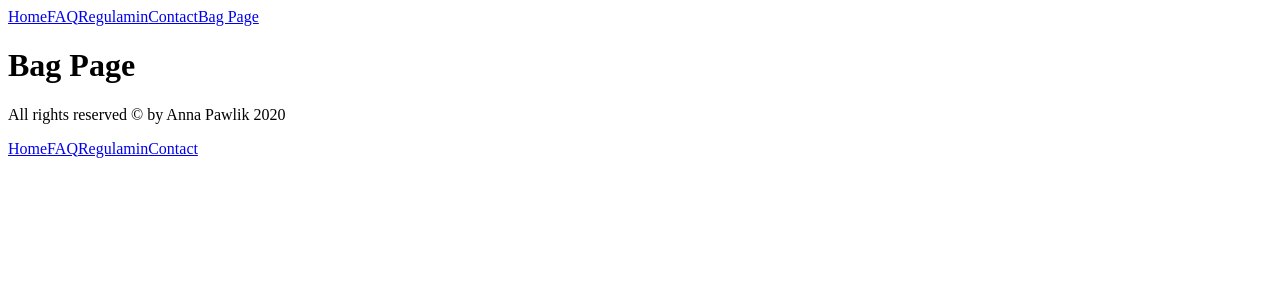
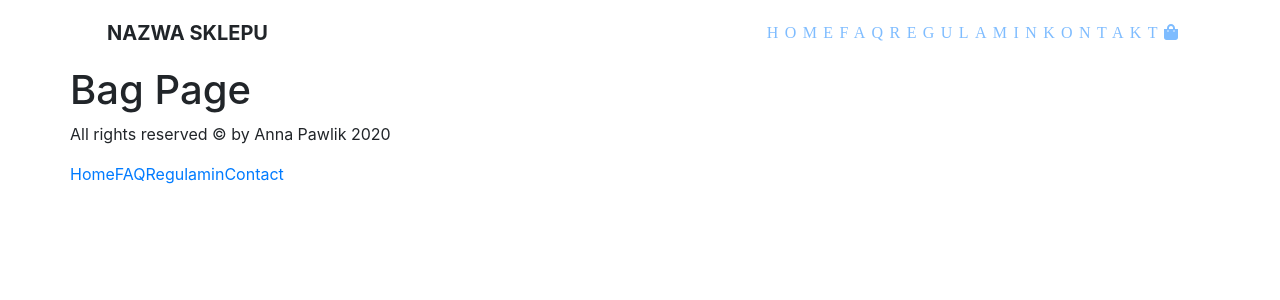
Before and after one commit to anpawdev/Final_Project, a React (Create React App) app in the folder client/: page /bag in a window 1280 px wide. Shown: the top 300 px of the page. Built offline with nearby package versions, Linux system fonts and the light colour scheme.

Commit message:
Add NavBar

```diff
--- a/client/package.json
+++ b/client/package.json
@@ -3,9 +3,13 @@
   "version": "0.1.0",
   "private": true,
   "dependencies": {
+    "@fortawesome/fontawesome-svg-core": "^1.2.26",
+    "@fortawesome/free-solid-svg-icons": "^5.12.0",
+    "@fortawesome/react-fontawesome": "^0.1.8",
     "@testing-library/jest-dom": "^4.2.4",
     "@testing-library/react": "^9.3.2",
     "@testing-library/user-event": "^7.1.2",
+    "bootstrap": "^4.4.1",
     "node-sass": "4.12.0",
     "react": "^16.12.0",
     "react-dom": "^16.12.0",
--- /dev/null
+++ b/client/src/components/features/Logo/Logo.js
@@ -0,0 +1,9 @@
+import React from 'react'
+
+import './Logo.scss';
+
+const Logo = () => (
+  <h1 className="navbar logo">Nazwa sklepu</h1>
+);
+
+export default Logo;
--- /dev/null
+++ b/client/src/components/features/Logo/Logo.scss
@@ -0,0 +1,8 @@
+.logo {
+    font-weight: bold;
+    font-size: 20px;
+    margin: 5px;
+    display: flex;
+    justify-content: flex-start;
+    padding: 10px;
+}
--- a/client/src/components/features/NavBar/NavBar.js
+++ b/client/src/components/features/NavBar/NavBar.js
@@ -1,16 +1,25 @@
 import React from 'react';
 import { Link } from 'react-router-dom';
+import { FontAwesomeIcon } from '@fortawesome/react-fontawesome';
+import { faShoppingBag } from '@fortawesome/free-solid-svg-icons';
+import Logo from '../Logo/Logo';
+import './NavBar.scss';
 
 class NavBar extends React.Component {
 
   render() {
     return (
-      <div>
-        <Link to='/'>Home</Link>
-        <Link to='/FAQ'>FAQ</Link>
-        <Link to='/regulamin'>Regulamin</Link>
-        <Link to='/contact'>Contact</Link>
-        <Link to='/bag'>Bag Page</Link>
+      <div className="navbar text-uppercase">
+        <Logo />
+        <div className="navbar navbar-links">
+          <Link to='/'>Home</Link>
+          <Link to='/FAQ'>FAQ</Link>
+          <Link to='/regulamin'>Regulamin</Link>
+          <Link to='/contact'>Kontakt</Link>
+          <Link to='/bag'>
+            <FontAwesomeIcon icon={faShoppingBag} />
+          </Link>
+        </div>
       </div>
     );
   }
--- /dev/null
+++ b/client/src/components/features/NavBar/NavBar.scss
@@ -0,0 +1,5 @@
+.navbar-links {
+    letter-spacing: 6.4px;
+    font-family: "Myriad Pro";
+    opacity: 0.5;
+}
--- a/client/src/components/layout/PageContainer/PageContainer.js
+++ b/client/src/components/layout/PageContainer/PageContainer.js
@@ -1,7 +1,7 @@
 import React from 'react';
 import PropTypes from 'prop-types';
 
-// import './PageContainer.scss';
+import './PageContainer.scss';
 
 const PageContainer = ({ children }) => (
   <div className="container-fluid">
--- /dev/null
+++ b/client/src/components/layout/PageContainer/PageContainer.scss
@@ -0,0 +1,5 @@
+.container-fluid {
+    width: 100%;
+    max-width: 1170px;
+    margin: 0 auto;
+}
--- a/client/src/index.js
+++ b/client/src/index.js
@@ -2,6 +2,7 @@ import React from 'react';
 import ReactDOM from 'react-dom';
 import App from './App';
 import { BrowserRouter as Router } from 'react-router-dom';
+import 'bootstrap/dist/css/bootstrap.css';
 
 const Root = () => (
   <Router>
```
Also changed, not shown: 1 other file (tests, documents, lock files or other folders).
